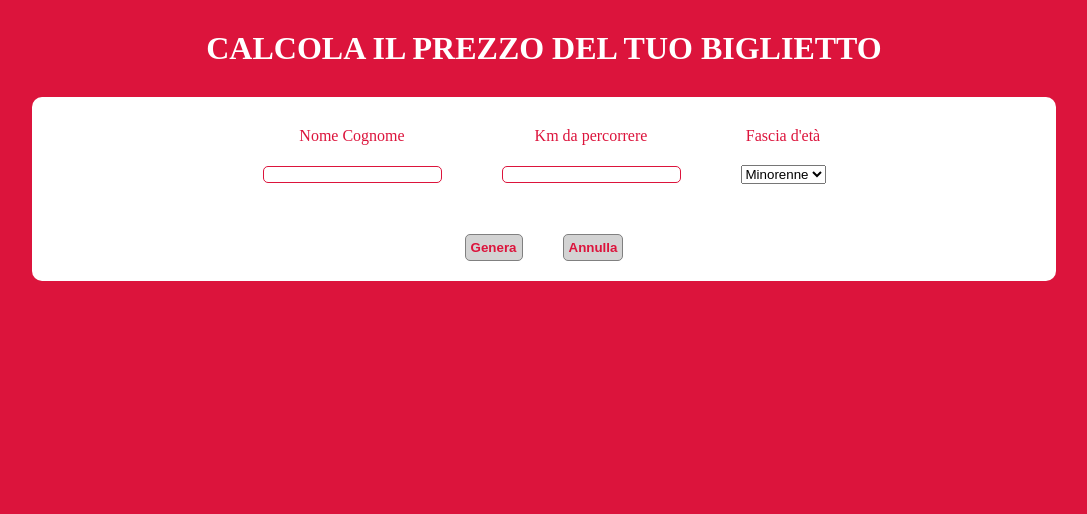
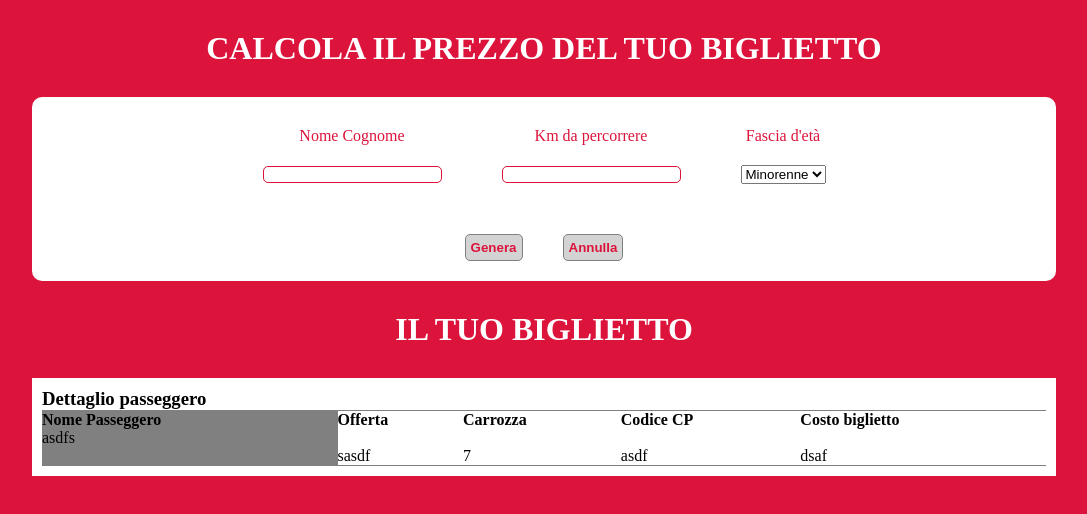
Before and after one commit to Lex95/js-biglietto-treno-form, a plain HTML site: page index.html in a window 1280 px wide. Shown: the whole page, without its empty margins (96-1183 px from the left). Drawn offline with Linux system fonts and the light colour scheme.

Commit message:
aggiunta seconda parte di html/css

```diff
--- a/index.html
+++ b/index.html
@@ -35,6 +35,39 @@
             </div>
         </form>
     </div>
+    <div class="biglietto">
+        <h1 class="text-center">il tuo biglietto</h1>
+        <div class="container">
+            <h3>Dettaglio passeggero</h3>
+            <table>
+                <thead>
+                    <tr>
+                        <td>Nome Passeggero</td>
+                        <td>Offerta</td>
+                        <td>Carrozza</td>
+                        <td>Codice CP</td>
+                        <td>Costo biglietto</td>
+                    </tr>
+                </thead>
+                <tbody>
+                    <tr>
+                        <td id="nomePasseggero">asdfs</td>
+                        <td></td>
+                        <td></td>
+                        <td></td>
+                        <td></td>
+                    </tr>
+                    <tr>
+                        <td></td>
+                        <td id="etàPasseggero">sasdf</td>
+                        <td>7</td>
+                        <td id="codiceCP">asdf</td>
+                        <td id="costoBiglietto">dsaf</td>
+                    </tr>
+                </tbody>
+            </table>
+        </div>
+    </div>
     <!-- <script type="text/javascript" src="myscript.js"></script> -->
 </body>
 </html>
--- a/style.css
+++ b/style.css
@@ -51,3 +51,23 @@ h1 {
     border-radius: 5px;
 }
 /* animazione da aggiungere */
+
+
+.biglietto > .container {
+    border-radius: 0;
+    padding: 10px;
+}
+table {
+    width: 100%;
+    border-spacing: 0;
+}
+thead td {
+    font-weight: bold;
+    border-top: 1px solid grey;
+}
+tbody tr:last-child td {
+    border-bottom: 1px solid grey;
+}
+table td:first-child {
+    background-color: grey;
+}
```
